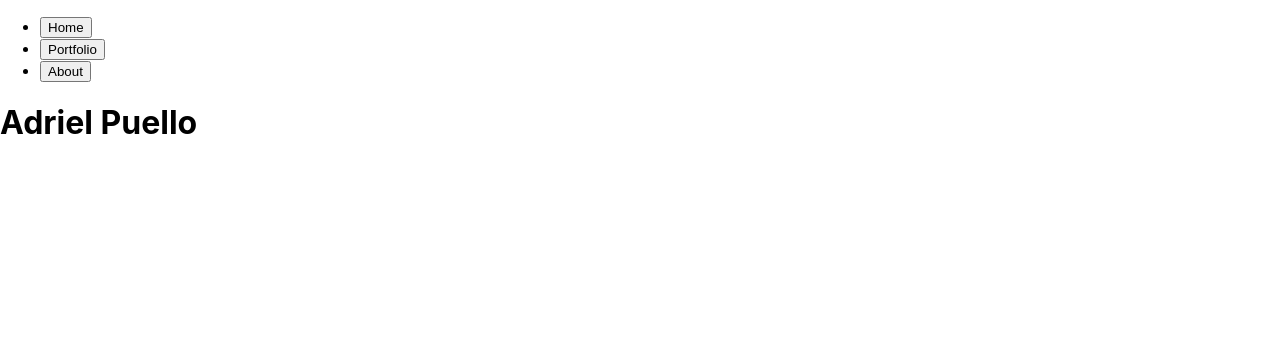
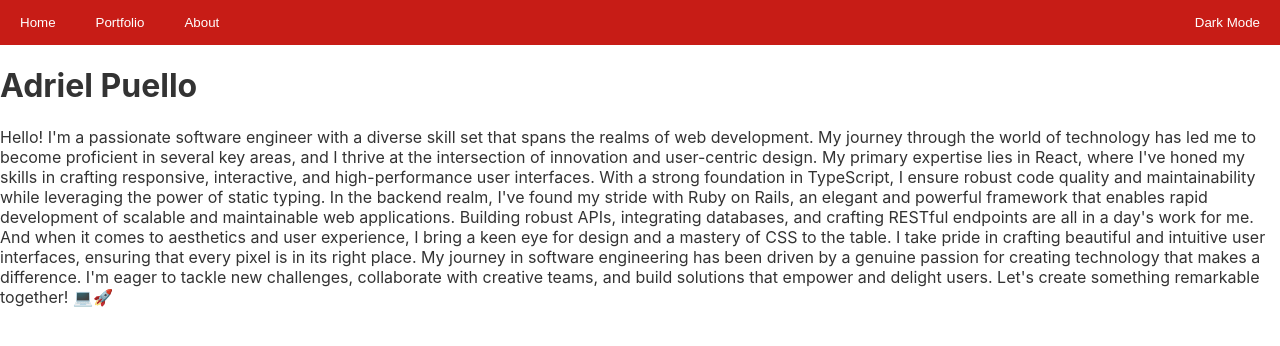
Before and after one commit to adrielpuello/my-ts-react-app, a React (Create React App) app in the folder my-ts-react-app/: page / in a window 1280 px wide. Shown: the top 346 px of the page. Built offline with nearby package versions, Linux system fonts and the light colour scheme.

Commit message:
introducing minor styling within the navbar

```diff
--- a/my-ts-react-app/src/App.css
+++ b/my-ts-react-app/src/App.css
@@ -1,38 +1,54 @@
-.App {
-  text-align: center;
+
+/* Light Mode Styles */
+body {
+  background-color: #ffffff;
+  color: #333333;
 }
 
-.App-logo {
-  height: 40vmin;
-  pointer-events: none;
+/* Dark Mode Styles */
+.dark-mode-app {
+  background-color: #333333;
+  color: #ffffff;
 }
 
-@media (prefers-reduced-motion: no-preference) {
-  .App-logo {
-    animation: App-logo-spin infinite 20s linear;
-  }
+.dark-mode-app .navbar {
+  background-color: #111010;
+  color: #ffffff;
 }
 
-.App-header {
-  background-color: #282c34;
-  min-height: 100vh;
+.navbar {
+  background-color: #c71c16;
+  color: #ffffff;
   display: flex;
-  flex-direction: column;
-  align-items: center;
-  justify-content: center;
-  font-size: calc(10px + 2vmin);
-  color: white;
+  justify-content: space-between; /* Horizontally spread out the children */
+  align-items: center; /* Vertically center the children */
+  padding: 10px;
 }
 
-.App-link {
-  color: #61dafb;
+.navbar-list {
+  list-style-type: none;
+  display: flex;
+  margin: 0;
+  padding: 0;
+  align-items: center;
 }
 
-@keyframes App-logo-spin {
-  from {
-    transform: rotate(0deg);
-  }
-  to {
-    transform: rotate(360deg);
-  }
+.navbar-item {
+  margin-right: 20px;
 }
+
+.navbar-item button{
+  background-color: transparent;
+  color: inherit;
+  border: none;
+  cursor: pointer;
+  padding: 5px 10px;
+}
+
+.navbar-right button {
+  background-color: transparent;
+  color: inherit;
+  border: none;
+  cursor: pointer;
+  padding: 5px 10px;
+}
--- a/my-ts-react-app/src/App.tsx
+++ b/my-ts-react-app/src/App.tsx
@@ -1,19 +1,30 @@
 import React, { useState } from 'react';
-import Navbar from './components/Navbar';
-import Home from './components/Home';
-import Portfolio from './components/Portfolio';
-import About from './components/About';
+import Navbar from './components/Navbar/Navbar';
+import Home from './components/Home/Home';
+import Portfolio from './components/Portfolio/Portfolio';
+import About from './components/About/About';
+
+import './App.css';
 
 const App: React.FC = () => {
   const [activePage, setActivePage] = useState<string>('home');
+  const [isDarkModeEnabled, setIsDarkModeEnabled] = useState<boolean>(false); // Initialize dark mode state
 
   const handleNavItemClick = (page: string) => {
     setActivePage(page);
   };
 
+  const handleDarkModeToggle = () => {
+    setIsDarkModeEnabled((prevMode) => !prevMode); // Toggle dark mode state
+  };
+
   return (
-    <div className="App">
-      <Navbar activePage={activePage} onNavItemClick={handleNavItemClick} />
+    <div className={`App ${isDarkModeEnabled ? 'dark-mode-app' : ''}`}>
+      <Navbar activePage={activePage}
+      onNavItemClick={handleNavItemClick}
+      onDarkModeToggle={handleDarkModeToggle}
+      isDarkModeEnabled={isDarkModeEnabled}
+      />
       {activePage === 'home' && <Home />}
       {activePage === 'portfolio' && <Portfolio />}
       {activePage === 'about' && <About />}
--- a/my-ts-react-app/src/components/Home.tsx
+++ /dev/null
@@ -1,12 +0,0 @@
-import React from "react";
-
-const Home: React.FC = () => {
-
-    return (
-        <div>
-            <h1>Adriel Puello</h1>
-        </div>
-    );
-};
-
-export default Home;
--- /dev/null
+++ b/my-ts-react-app/src/components/Home/Home.tsx
@@ -0,0 +1,23 @@
+import React from "react";
+
+const Home: React.FC = () => {
+
+    return (
+        <div>
+            <h1>Adriel Puello</h1>
+            <p>Hello! I'm a passionate software engineer with a diverse skill set that spans the realms of web development. My journey through the world of technology has led me to become proficient in several key areas, and I thrive at the intersection of innovation and user-centric design.
+
+My primary expertise lies in React, where I've honed my skills in crafting responsive, interactive, and high-performance user interfaces. With a strong foundation in TypeScript, I ensure robust code quality and maintainability while leveraging the power of static typing.
+
+In the backend realm, I've found my stride with Ruby on Rails, an elegant and powerful framework that enables rapid development of scalable and maintainable web applications. Building robust APIs, integrating databases, and crafting RESTful endpoints are all in a day's work for me.
+
+And when it comes to aesthetics and user experience, I bring a keen eye for design and a mastery of CSS to the table. I take pride in crafting beautiful and intuitive user interfaces, ensuring that every pixel is in its right place.
+
+My journey in software engineering has been driven by a genuine passion for creating technology that makes a difference. I'm eager to tackle new challenges, collaborate with creative teams, and build solutions that empower and delight users.
+
+Let's create something remarkable together! 💻🚀</p>
+        </div>
+    );
+};
+
+export default Home;
--- a/my-ts-react-app/src/components/Navbar.tsx
+++ /dev/null
@@ -1,26 +0,0 @@
-import React from 'react';
-
-interface NavbarProps {
-  activePage: string;
-  onNavItemClick: (page: string) => void;
-}
-
-const Navbar: React.FC<NavbarProps> = ({ activePage, onNavItemClick }) => {
-  return (
-    <nav className="navbar">
-      <ul className="navbar-list">
-        <li className={`navbar-item ${activePage === 'home' ? 'active' : ''}`}>
-          <button onClick={() => onNavItemClick('home')}>Home</button>
-        </li>
-        <li className={`navbar-item ${activePage === 'portfolio' ? 'active' : ''}`}>
-          <button onClick={() => onNavItemClick('portfolio')}>Portfolio</button>
-        </li>
-        <li className={`navbar-item ${activePage === 'about' ? 'active' : ''}`}>
-          <button onClick={() => onNavItemClick('about')}>About</button>
-        </li>
-      </ul>
-    </nav>
-  );
-};
-
-export default Navbar;
--- /dev/null
+++ b/my-ts-react-app/src/components/Navbar/Navbar.tsx
@@ -0,0 +1,35 @@
+import React from 'react';
+
+interface NavbarProps {
+  activePage: string;
+  onNavItemClick: (page: string) => void;
+  onDarkModeToggle: () => void;
+  isDarkModeEnabled: boolean;
+}
+
+const Navbar: React.FC<NavbarProps> = ({ activePage, onNavItemClick, onDarkModeToggle, isDarkModeEnabled }) => {
+  return (
+    <nav className={`navbar ${isDarkModeEnabled ? 'dark-mode' : ''}`}>
+      <div className="navbar-left">
+        <ul className="navbar-list">
+          <li className={`navbar-item ${activePage === 'home' ? 'active' : ''}`}>
+            <button onClick={() => onNavItemClick('home')}>Home</button>
+          </li>
+          <li className={`navbar-item ${activePage === 'portfolio' ? 'active' : ''}`}>
+            <button onClick={() => onNavItemClick('portfolio')}>Portfolio</button>
+          </li>
+          <li className={`navbar-item ${activePage === 'about' ? 'active' : ''}`}>
+            <button onClick={() => onNavItemClick('about')}>About</button>
+          </li>
+        </ul>
+      </div>
+      <div className="navbar-right">
+        <button onClick={onDarkModeToggle}>
+          {isDarkModeEnabled ? 'Light Mode' : 'Dark Mode'}
+        </button>
+      </div>
+    </nav>
+  );
+};
+
+export default Navbar;
```
Also changed, not shown: my-ts-react-app/src/components/About/About.tsx (renamed from my-ts-react-app/src/components/About.tsx), my-ts-react-app/src/components/Portfolio/Portfolio.tsx (renamed from my-ts-react-app/src/components/Portfolio.tsx).
